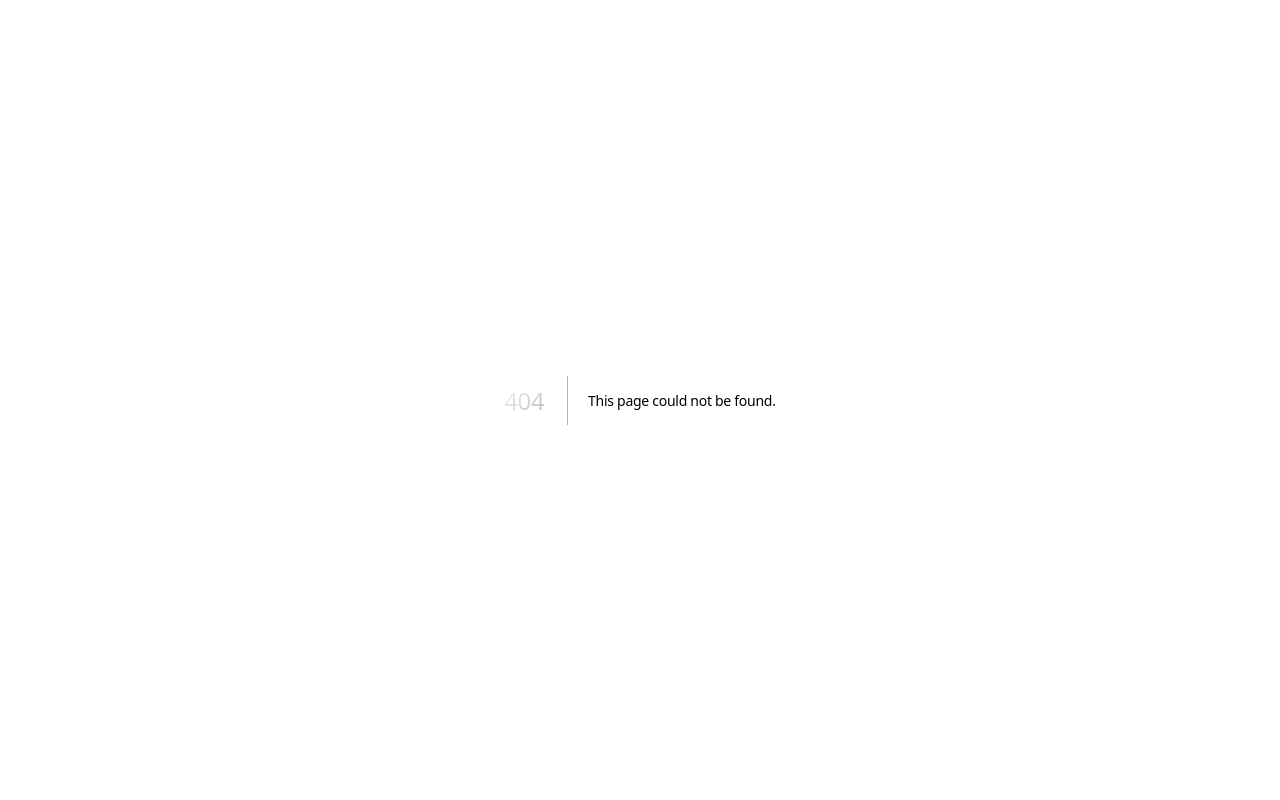
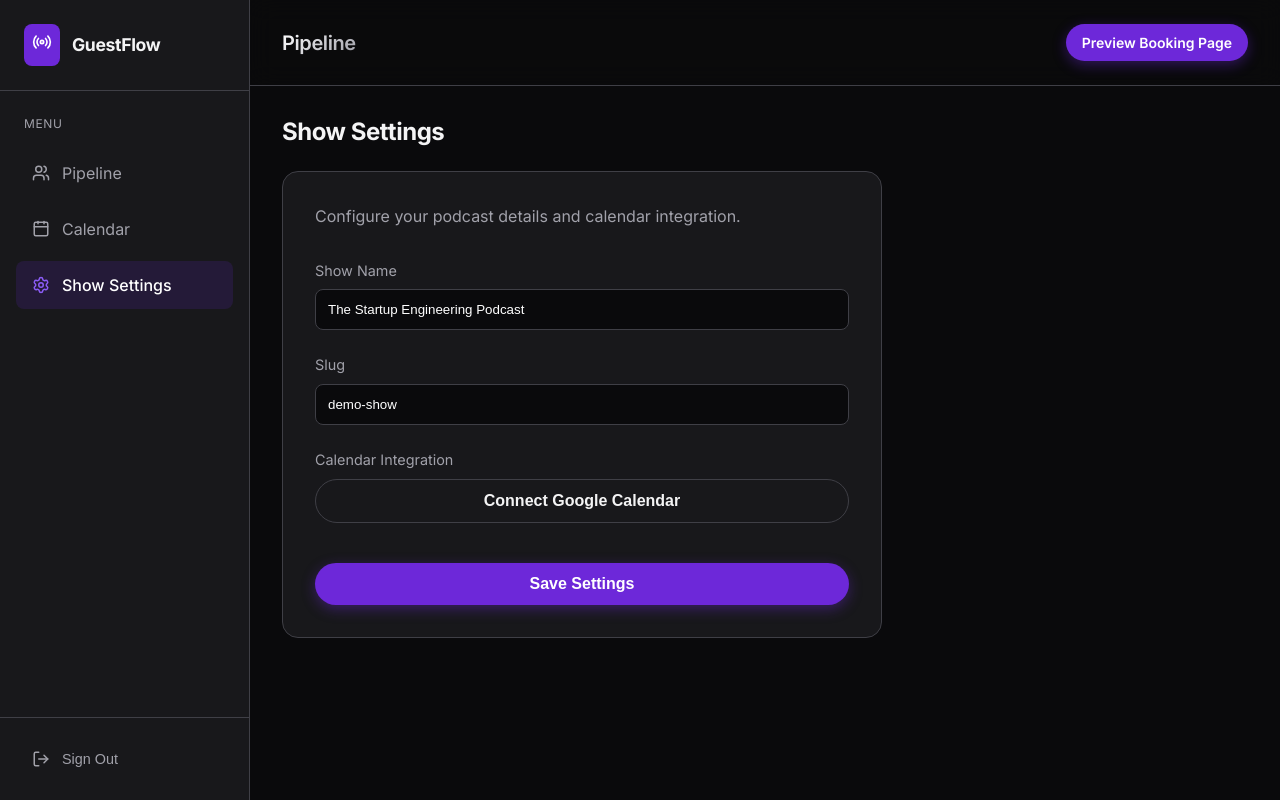
Before and after one commit to aryan-nirmal/23-for-23, a Next.js app in the folder podcast-guest-scheduler-08/: page /dashboard/settings in a window 1280 px wide. Before the commit this address had no page. Built offline with nearby package versions, Linux system fonts and the light colour scheme.

Commit message:
feat(proj-08): build settings panel

```diff
--- /dev/null
+++ b/podcast-guest-scheduler-08/src/app/dashboard/settings/page.tsx
@@ -0,0 +1,28 @@
+export default function SettingsPage() {
+  return (
+    <div className="animate-fade-in" style={{ maxWidth: '600px' }}>
+      <h2 style={{ fontSize: '1.5rem', marginBottom: '1.5rem' }}>Show Settings</h2>
+      <div style={{ background: 'var(--surface)', padding: '2rem', borderRadius: '1rem', border: '1px solid var(--border)' }}>
+        <p style={{ color: 'var(--text-muted)', marginBottom: '2rem' }}>Configure your podcast details and calendar integration.</p>
+
+        <div style={{ display: 'flex', flexDirection: 'column', gap: '1.5rem' }}>
+          <div>
+            <label style={{ display: 'block', marginBottom: '0.5rem', fontSize: '0.9rem', color: 'var(--text-muted)' }}>Show Name</label>
+            <input type="text" defaultValue="The Startup Engineering Podcast" style={{ width: '100%', padding: '0.75rem', borderRadius: '0.5rem', background: 'var(--background)', border: '1px solid var(--border)', color: 'white', outline: 'none' }} />
+          </div>
+          <div>
+            <label style={{ display: 'block', marginBottom: '0.5rem', fontSize: '0.9rem', color: 'var(--text-muted)' }}>Slug</label>
+            <input type="text" defaultValue="demo-show" style={{ width: '100%', padding: '0.75rem', borderRadius: '0.5rem', background: 'var(--background)', border: '1px solid var(--border)', color: 'white', outline: 'none' }} />
+          </div>
+          <div>
+            <label style={{ display: 'block', marginBottom: '0.5rem', fontSize: '0.9rem', color: 'var(--text-muted)' }}>Calendar Integration</label>
+            <button className="btn btn-secondary" style={{ width: '100%', display: 'flex', justifyContent: 'center' }}>
+              Connect Google Calendar
+            </button>
+          </div>
+          <button className="btn btn-primary" style={{ marginTop: '1rem' }}>Save Settings</button>
+        </div>
+      </div>
+    </div>
+  );
+}
```
